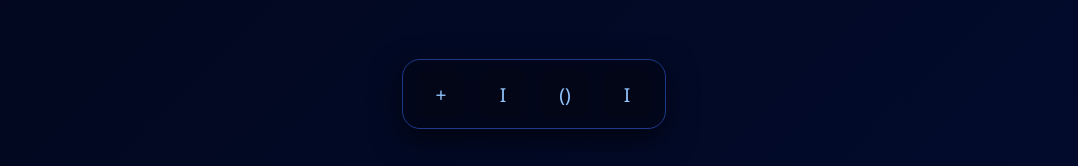
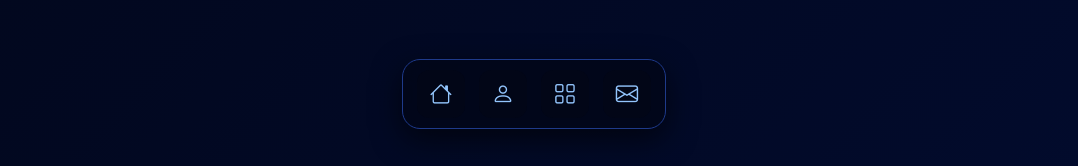
Before and after one commit to renisha18/Portfolio, a React (Create React App) app: page / in a window 1280 px wide. Shown: the part 631-797 px from the top of the page, without its empty margins (106-1184 px from the left). Built offline with nearby package versions, Linux system fonts and the light colour scheme.

Commit message:
4th addition

```diff
--- a/src/App.css
+++ b/src/App.css
@@ -47,6 +47,10 @@ body {
   z-index: 1000;
 }
 
+.nav-buttons i {
+  font-size: 1.4rem;
+}
+
 /* Buttons */
 .nav-buttons button {
   width: 48px;
@@ -64,6 +68,10 @@ body {
   background-color: #1e3a8a;
   color: white;
   transform: translateY(-4px) scale(1.05);
+}
+
+.nav-buttons button:hover i {
+  filter: drop-shadow(0 0 6px rgba(147, 197, 253, 0.6));
 }
 
 /* Active page content */
--- a/src/App.jsx
+++ b/src/App.jsx
@@ -12,10 +12,21 @@ function App() {
     <div className="app-container">
 
       <div className="nav-buttons">
-        <button onClick={() => setActivePage("home")}>+</button>
-        <button onClick={() => setActivePage("about")}>I</button>
-        <button onClick={() => setActivePage("projects")}>()</button>
-        <button onClick={() => setActivePage("contacts")}>I</button>
+        <button onClick={() => setActivePage("home")}>
+          <i className="bi bi-house"></i>
+        </button>
+
+        <button onClick={() => setActivePage("about")}>
+          <i className="bi bi-person"></i>
+        </button>
+
+        <button onClick={() => setActivePage("projects")}>
+          <i className="bi bi-grid"></i>
+        </button>
+
+        <button onClick={() => setActivePage("contacts")}>
+          <i className="bi bi-envelope"></i>
+        </button>
       </div>
 
       <div className="page-content">
--- a/src/Contacts.jsx
+++ b/src/Contacts.jsx
@@ -20,7 +20,7 @@ function Contacts() {
       <div className="contact-item">
         <i className="bi bi-github"></i>
         <a
-          href="https://github.com/your-username"
+          href="https://github.com/renisha18"
           target="_blank"
           rel="noopener noreferrer"
         >
@@ -31,7 +31,7 @@ function Contacts() {
       <div className="contact-item">
         <i className="bi bi-linkedin"></i>
         <a
-          href="https://linkedin.com/in/your-username"
+          href="www.linkedin.com/in/renisha-ensalaita-r-47a2442a1"
           target="_blank"
           rel="noopener noreferrer"
         >
@@ -41,8 +41,8 @@ function Contacts() {
 
       <div className="contact-item">
         <i className="bi bi-envelope"></i>
-        <a href="mailto:yourmail@gmail.com">
-          yourmail@gmail.com
+        <a href="mailto:rrenie2005@gmail.com">
+          rrenie2005@gmail.com
         </a>
       </div>
     </div>
--- a/src/Projects.jsx
+++ b/src/Projects.jsx
@@ -6,11 +6,11 @@ function Projects() {
     {
       title: "Track your leetcode buddy",
       description:
-        "An eye-tracking based smart home system designed to help paralysed patients control home appliances independently.",
-      image: "https://via.placeholder.com/300",
+        "TrackYourLeetCodeBuddy is a full-stack web application built using React, Node.js, Express, and PostgreSQL with the goal of improving consistency in coding practice through social accountability. Instead of focusing only on individual progress, the project is designed around the idea that people stay more motivated when they track progress together. The application allows users to search LeetCode profiles, send and receive streak-tracking requests, and maintain consistency through mutual accountability. The frontend handles user interactions and dynamic UI updates, while the backend manages API communication, data fetching, and relational storage of users and streak relationships. This project reflects my approach to solving real-world problems by combining technical implementation with thoughtful product design.",
+      image: "leetcodelogo",
     },
     {
-      title: "LeetCode Streak Tracker",
+      title: "Earthify - Educational and Sustainable tech",
       description:
         "A web app that allows users to search LeetCode profiles and send streak requests using React, Express, and PostgreSQL.",
       image: "https://via.placeholder.com/300",
@@ -22,13 +22,19 @@ function Projects() {
       image: "https://via.placeholder.com/300",
     },
     {
-      title: "Web3 Learning Project",
+      title: "ChrisMOM & ChrisCHILD - Christmas game app",
       description:
         "Exploring smart contracts and blockchain-based problem solving by breaking down real-world Web3 protocols.",
       image: "https://via.placeholder.com/300",
     },
     {
-      title: "Hackathon Management Tool",
+      title: "Smart Hovercraft",
+      description:
+        "A tool to organize problem statements, track submissions, and manage teams during hackathons.",
+      image: "https://via.placeholder.com/300",
+    },
+    {
+      title: "",
       description:
         "A tool to organize problem statements, track submissions, and manage teams during hackathons.",
       image: "https://via.placeholder.com/300",
```
Also changed, not shown: 1 other file (tests, documents, lock files or other folders).
